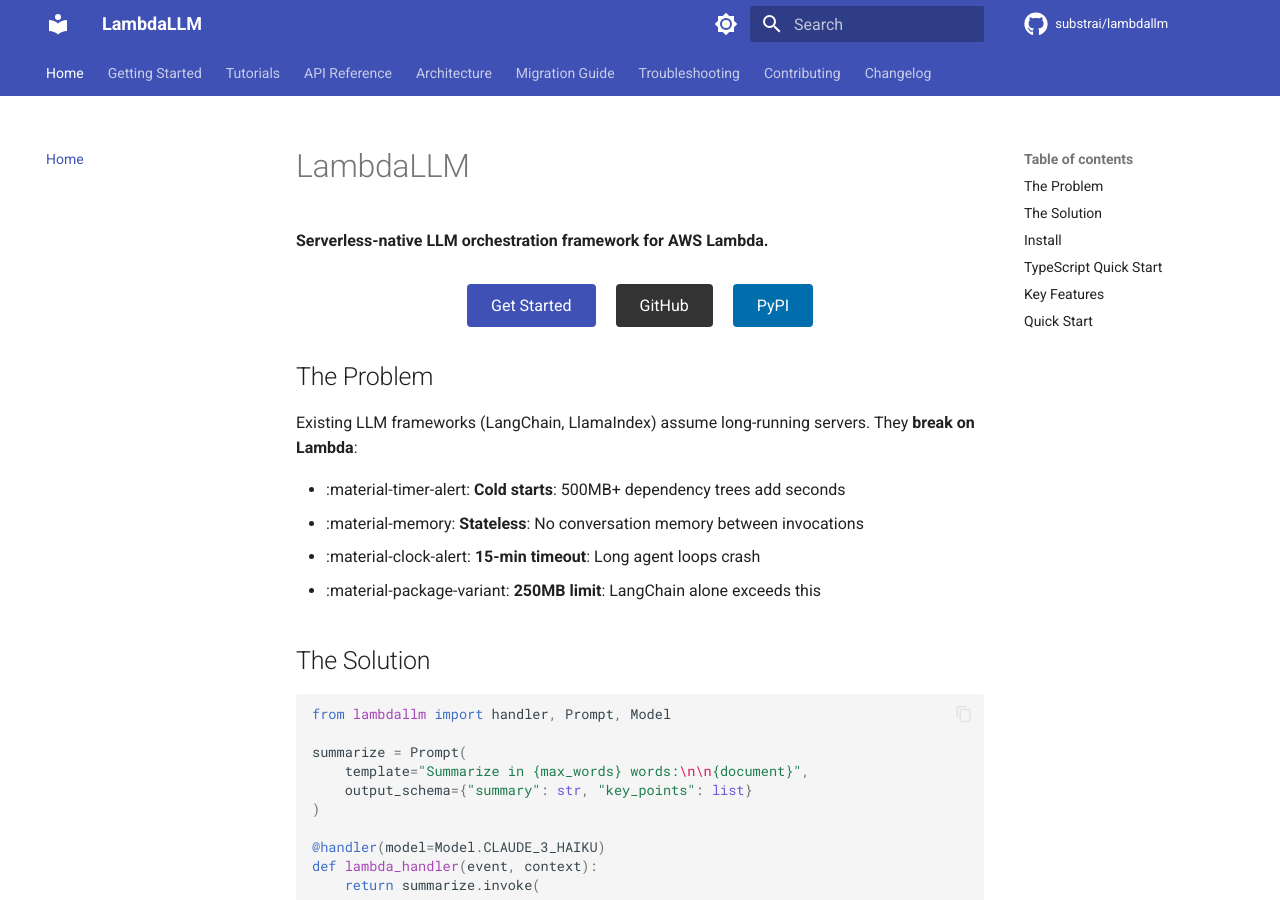
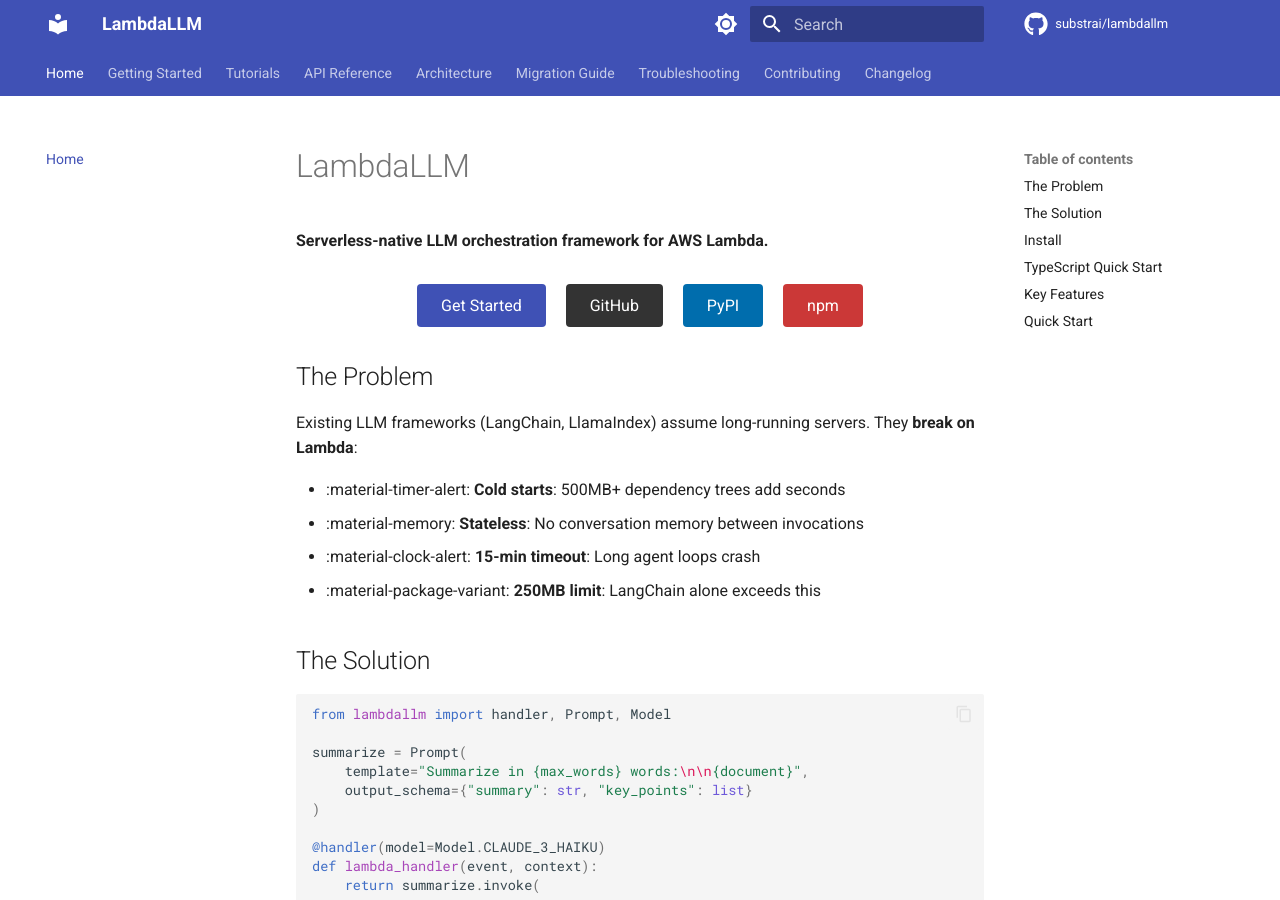
Before and after one commit to substrai/lambdallm, an MkDocs documentation site: the page built from docs/index.md, in a window 1280 px wide and 900 px high. Built offline with MkDocs 1.6.1 and Material for MkDocs 9.7.7, drawn with Linux system fonts in a browser that asks for light colours; comment, search, counter and statistics services are not loaded.

Commit message:
docs: add npm button to docs landing page

```diff
--- a/docs/index.md
+++ b/docs/index.md
@@ -6,6 +6,7 @@
   <a href="getting-started/" style="padding: 12px 24px; background: #3f51b5; color: white; text-decoration: none; border-radius: 4px; margin: 0 8px;">Get Started</a>
   <a href="https://github.com/substrai/lambdallm" style="padding: 12px 24px; background: #333; color: white; text-decoration: none; border-radius: 4px; margin: 0 8px;">GitHub</a>
   <a href="https://pypi.org/project/substrai-lambdallm/" style="padding: 12px 24px; background: #006dad; color: white; text-decoration: none; border-radius: 4px; margin: 0 8px;">PyPI</a>
+  <a href="https://www.npmjs.com/package/substrai-lambdallm" style="padding: 12px 24px; background: #cb3837; color: white; text-decoration: none; border-radius: 4px; margin: 0 8px;">npm</a>
 </div>
 
 ## The Problem
```
